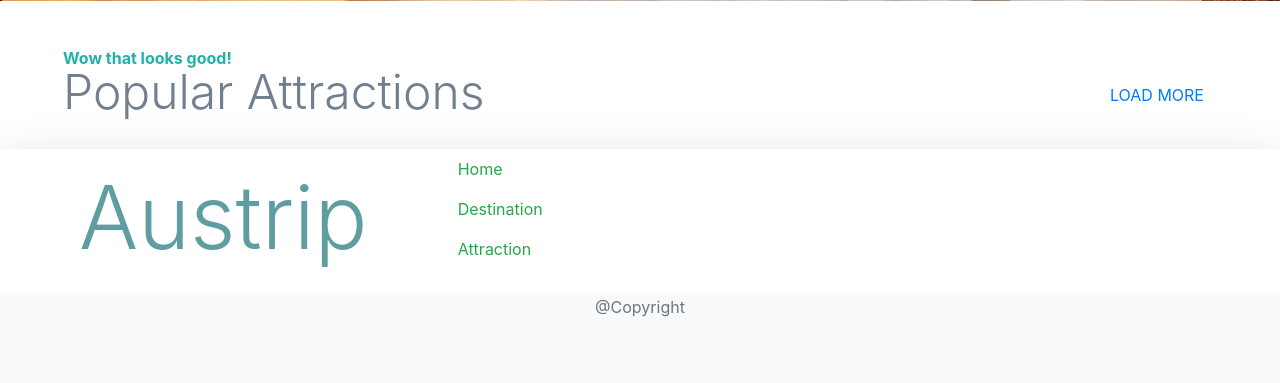
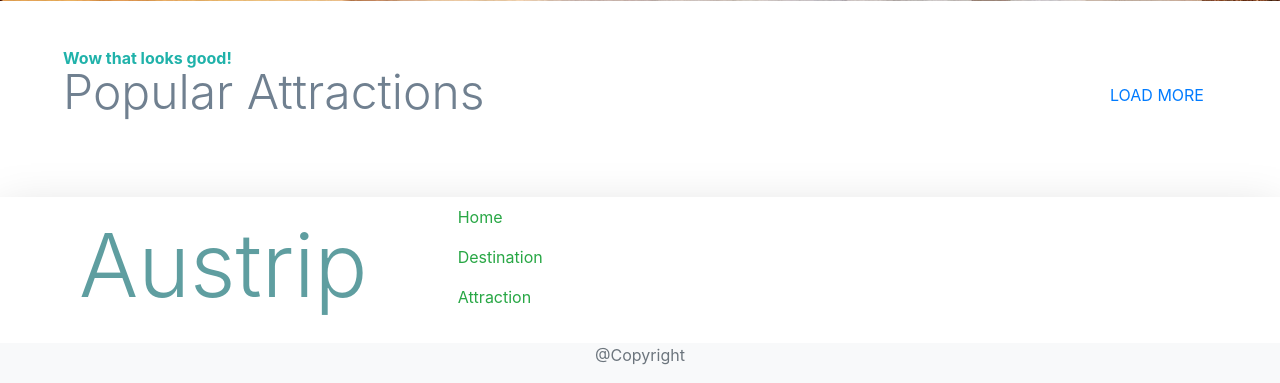
Before and after one commit to tc98100/Auspedition, a Django app: page /attractions/ in a window 1280 px wide. Shown: the part 540-923 px from the top of the page. Before the commit the page ends 857 px from the top, so only its background shows below. Run offline with Django 3.2, Linux system fonts and the light colour scheme; data that the repository does not hold is empty; some libraries are stand-ins or nearby versions.

Commit message:
Update attractions.html

```diff
--- a/Austrip/main/templates/attractions.html
+++ b/Austrip/main/templates/attractions.html
@@ -52,7 +52,7 @@
         </div>
 
         <div class="container-fluid">
-            <div class="row justify-content-between">
+            <div class="row mt-5 justify-content-between">
                 {% for place in Attractions|slice:":4" %}
                     <div class="col-3 mb-2">
                         <div class="card rounded-cus shadow">
```
